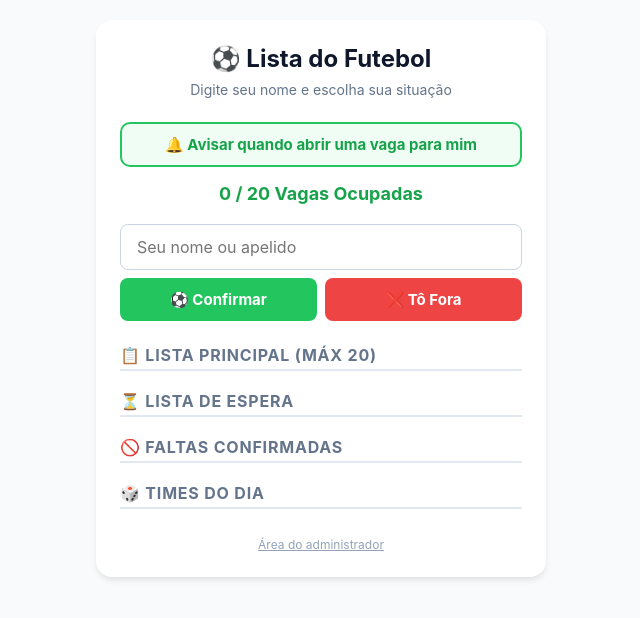
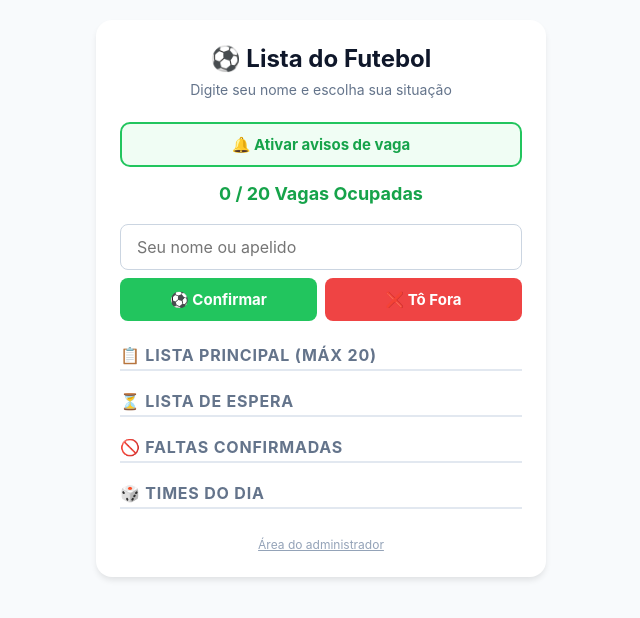
Before and after one commit to felipheq-gif/Lista-Futebol, a website: page index.html in a window 1280 px wide. Shown: the whole page, without its empty margins (319-959 px from the left). Drawn offline with Linux system fonts and the light colour scheme; no server answers.

Commit message:
Update index.html

```diff
--- a/index.html
+++ b/index.html
@@ -104,7 +104,7 @@
 
     <h1>⚽ Lista do Futebol</h1>
     <div class="subtitle">Digite seu nome e escolha sua situação</div>
-    <button class="btn-avisos" id="btnAvisos" type="button" hidden>🔔 Avisar quando abrir uma vaga para mim</button>
+    <button class="btn-avisos" id="btnAvisos" type="button" hidden>🔔 Ativar avisos de vaga</button>
 
     <div class="vagas-contador" id="contador">0 / 20 Vagas Ocupadas</div>
 
```
